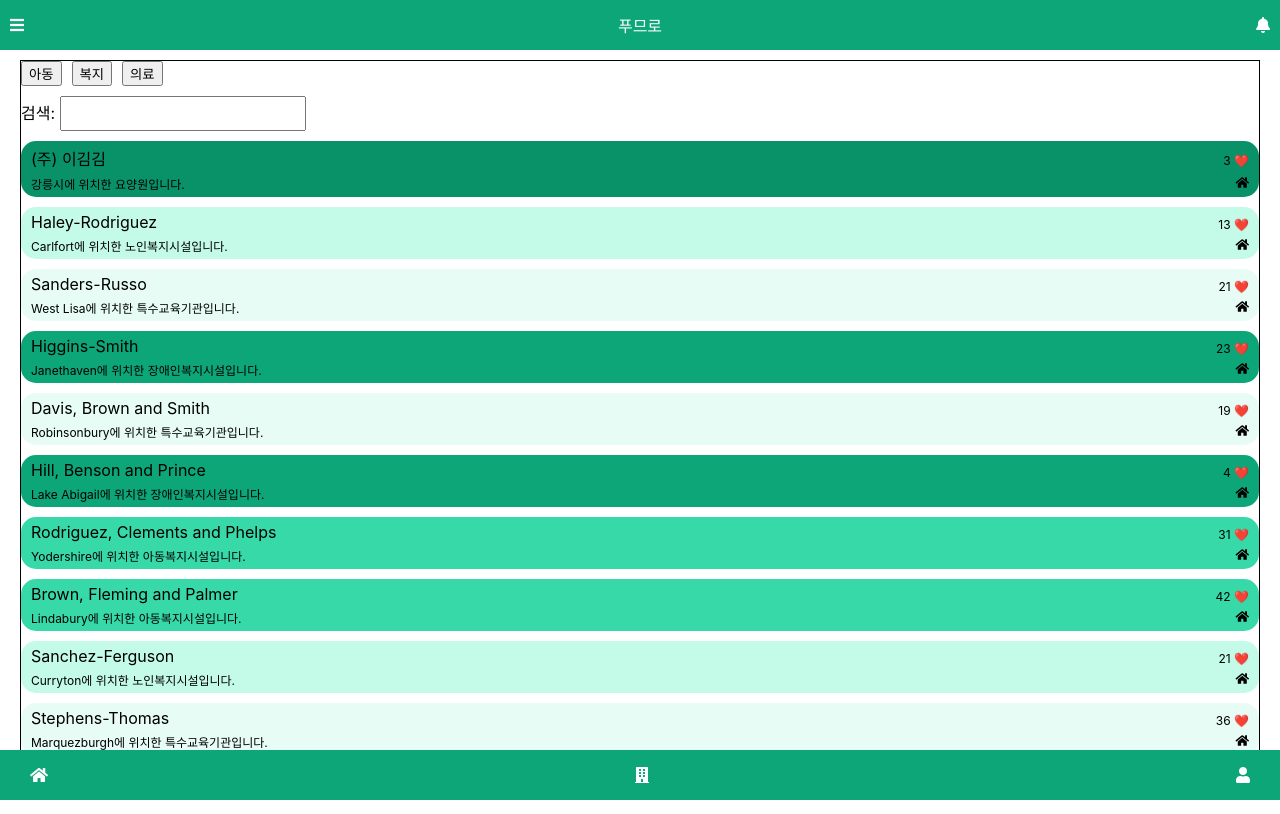
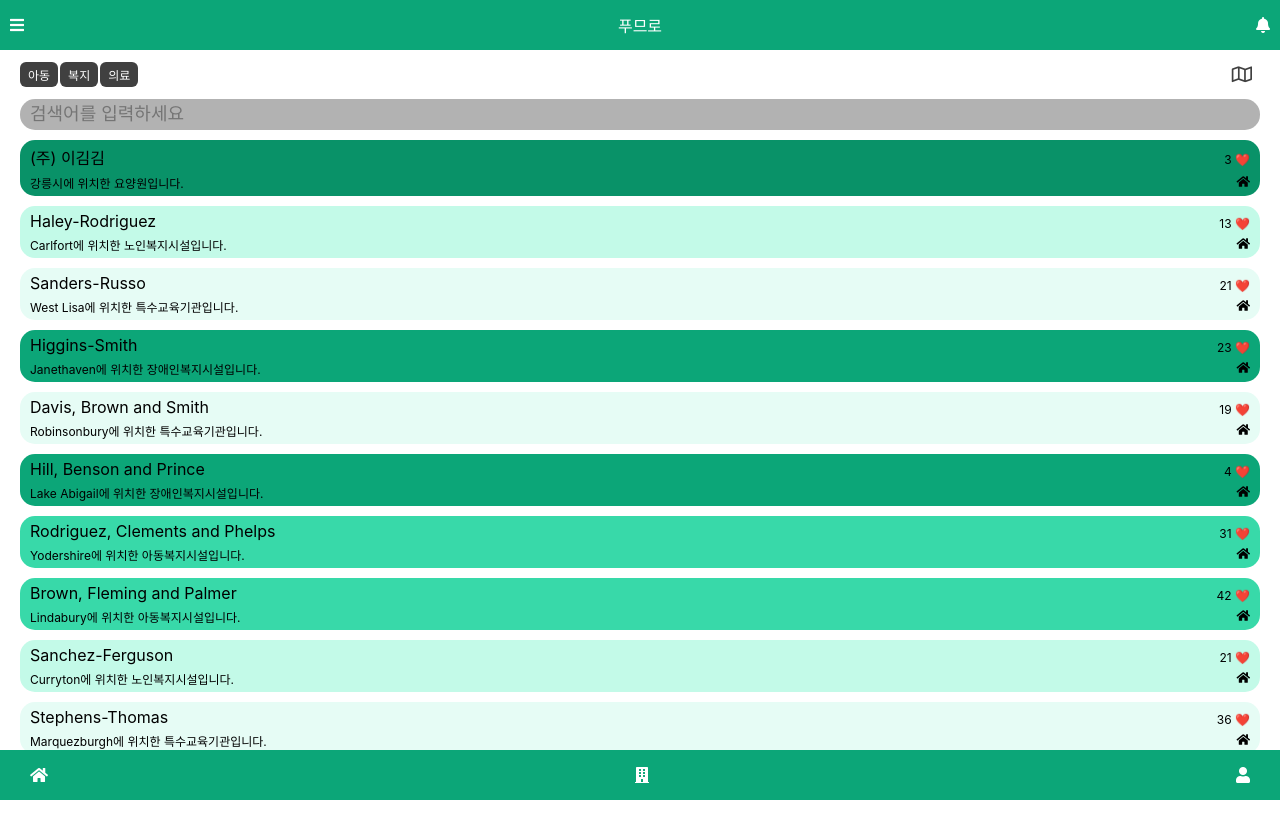
Before and after one commit to eunjung-jenny/on-gi-jong-gi, a React (Create React App) app in the folder front-app/: page /#/organizations in a window 1280 px wide. Built offline with nearby package versions, Linux system fonts and the light colour scheme.

Commit message:
기관보기 페이지 스타일 수정

```diff
--- a/front-app/src/Route/Home/HomePresenter.js
+++ b/front-app/src/Route/Home/HomePresenter.js
@@ -70,9 +70,6 @@ const Button = styled.div`
   &:not(:last-child) {
     margin-right: 2px;
   }
-  &:last-child {
-    margin-left: auto;
-  }
 `;
 
 const Cards = styled.div`
--- a/front-app/src/Route/Organizations/OrganizationsPresenter.js
+++ b/front-app/src/Route/Organizations/OrganizationsPresenter.js
@@ -6,7 +6,7 @@ import Footer from "../../Component/Footer";
 
 const Container = styled.main`
   margin: 10px 20px;
-  border: 1px solid black;
+  padding-bottom: 5vh;
   color: black;
 `;
 
@@ -16,16 +16,39 @@ const Section = styled.section`
 
 const Buttons = styled.div`
   display: flex;
+  align-items: center;
 `;
 
-const Button = styled.button`
-  margin-right: 10px;
+const Button = styled.div`
+  display: inline-block;
+  font-size: 12px;
+  background-color: rgb(64, 64, 64);
+  padding: 4px 8px;
+  border-radius: 6px;
+  color: white;
+  &:not(:last-child) {
+    margin-right: 2px;
+  }
+  &:last-child {
+    margin-left: auto;
+    background-color: transparent;
+    color: rgb(64, 64, 64);
+    font-size: 18px;
+  }
 `;
 
 const Input = styled.input`
   box-sizing: border-box;
-  padding: 5px 5px;
+  padding: 5px 10px;
   font-size: 18px;
+  border: none;
+  background-color: rgba(0, 0, 0, 0.3);
+  border-radius: 15px;
+  width: 100%;
+  &:focus {
+    outline: none;
+  }
+  color: rgba(0, 0, 0, 0.6);
 `;
 
 const OrganizationsPresenter = ({ organizations, loading, error }) => (
@@ -41,10 +64,13 @@ const OrganizationsPresenter = ({ organizations, loading, error }) => (
             <Button>아동</Button>
             <Button>복지</Button>
             <Button>의료</Button>
+            <Button>
+              <i className="far fa-map"></i>
+            </Button>
           </Buttons>
         </Section>
         <Section>
-          검색: <Input />
+          <Input placeholder="검색어를 입력하세요" />
         </Section>
         <Section>
           {organizations.map((organization, idx) => (
```
